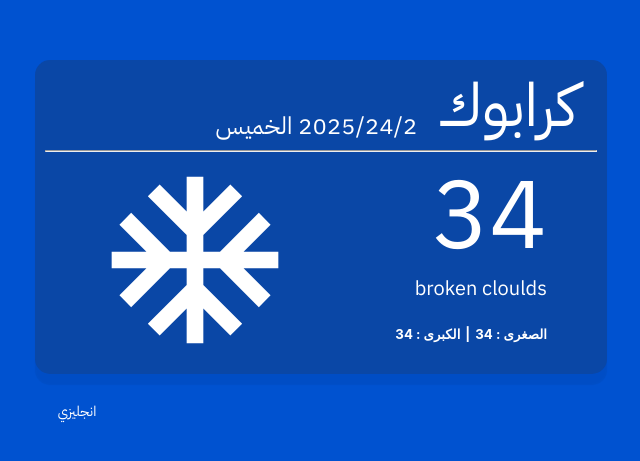
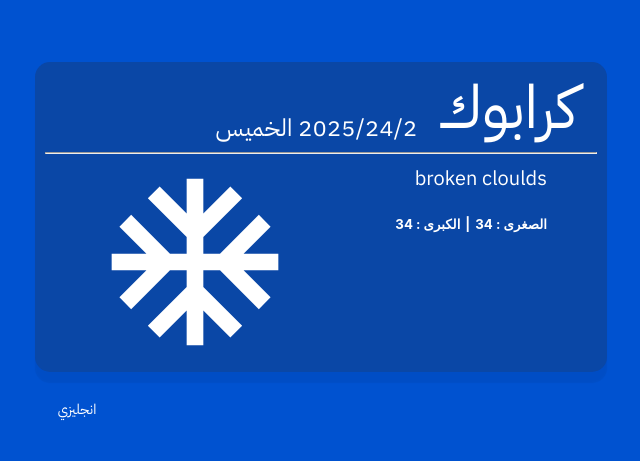
Before and after one commit to mohamadAlrimi/weather-project, a React (Create React App) app: page / in a window 1280 px wide. Shown: the part 155-616 px from the top of the page, without its empty margins (319-959 px from the left). Built offline with nearby package versions, Linux system fonts and the light colour scheme; no server answers.

Commit message:
using API request for temp

```diff
--- a/package.json
+++ b/package.json
@@ -11,6 +11,7 @@
     "@testing-library/jest-dom": "^6.6.3",
     "@testing-library/react": "^16.2.0",
     "@testing-library/user-event": "^13.5.0",
+    "axios": "^1.8.1",
     "react": "^19.0.0",
     "react-dom": "^19.0.0",
     "react-scripts": "5.0.1",
--- a/src/App.js
+++ b/src/App.js
@@ -3,16 +3,36 @@ import "./App.css";
 import Test from "./component/Test";
 import { createTheme, ThemeProvider } from "@mui/material";
 import Typography from "@mui/material/Typography";
+// react
+import { useEffect ,useState } from "react";
 // Material UI Container
 import Container from "@mui/material/Container";
 import AcUnitIcon from "@mui/icons-material/AcUnit";
 import Button from '@mui/material/Button';
+
+// External Librais
+import axios from "axios";
 const theme = createTheme({
   typography: {
     fontFamily: ["IBM"],
   },
-});
+},[]);
 function App() {
+  const [temp , setTemp] = useState(null)
+  useEffect(()=>{
+// Make a request for a user with a given ID
+axios.get('https://api.openweathermap.org/data/2.5/weather?lat=41.249390&lon=32.683201&appid=11121c0d0ae8106546a7a4dc9e36dde7')
+  .then(function (response) {
+    // handle success
+    const responsTemp = Math.round(response.data.main.temp - 272.15 )
+    setTemp(responsTemp)
+  })
+  .catch(function (error) {
+    // handle error
+    console.log(error);
+  })
+
+  })
   return (
     <div className="App">
       <ThemeProvider theme={theme}>
@@ -68,7 +88,7 @@ function App() {
                     {/* TEMP  */}
                     <div>
                       <Typography variant="h1" style={{ textAlign: "right" }}>
-                        34
+                        {temp}
                       </Typography>
                       {/* todo temp imge  */}
                     </div>
```
Also changed, not shown: 1 other file (tests, documents, lock files or other folders).
